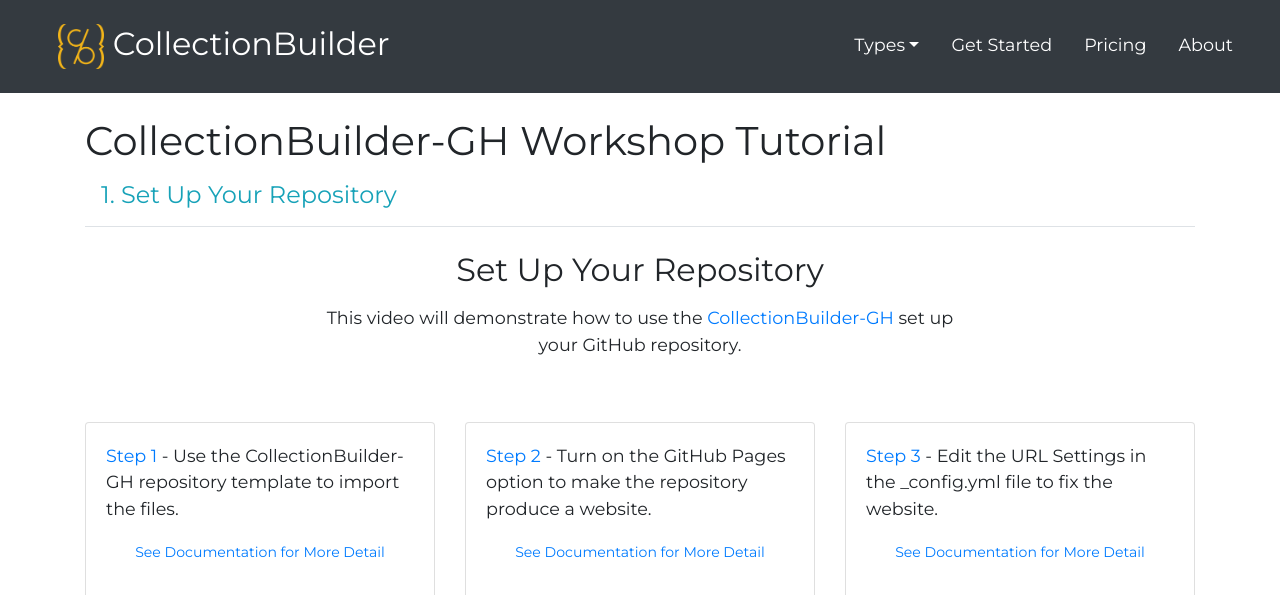
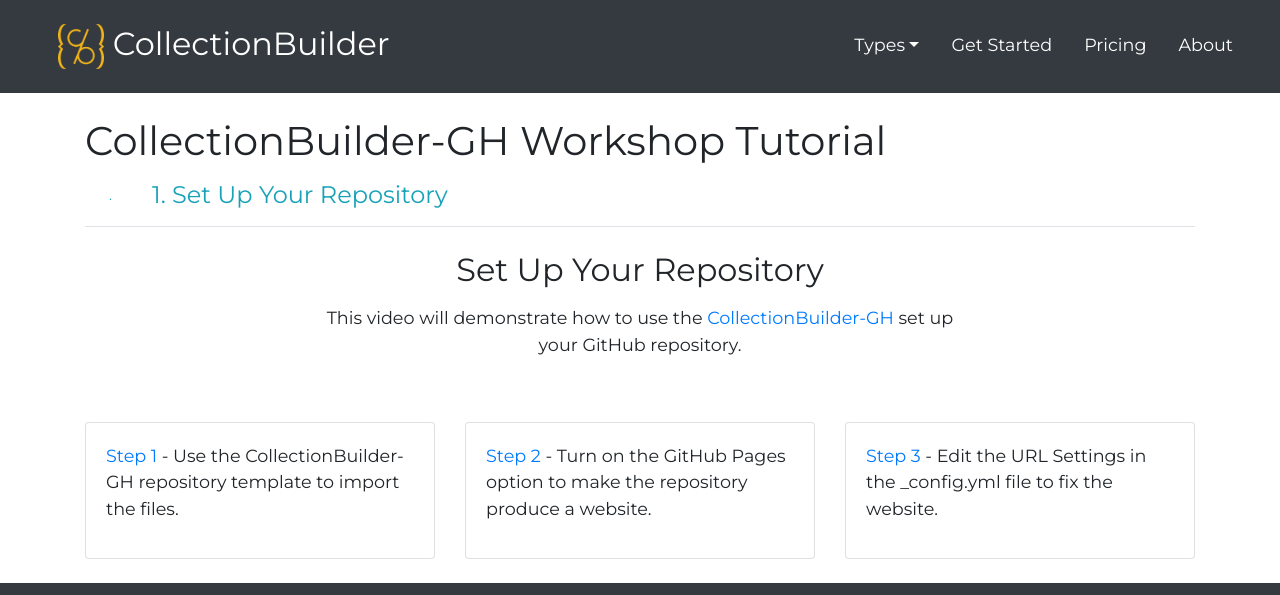
Before and after one commit to CollectionBuilder/collectionbuilder.github.io, a Jekyll site: the page built from _workshop/setuprepo.md, in a window 1280 px wide and 1057 px high, cut to the strip 0-595 px from the top of the window. Built offline with Jekyll 4.4.1, drawn with Linux system fonts in a browser that asks for light colours; comment, search, counter and statistics services are not loaded.

Commit message:
add step 2 edit layout for workshop

```diff
--- a/_layouts/workshop.html
+++ b/_layouts/workshop.html
@@ -18,12 +18,12 @@
     </div>
 
     <div class="row mb-4">
-      {% for note in page.notes %}
+      {% for step in page.steps %}
       <div class="col">
       <div class="card">
       <div class="card-body">
-        <p><a href="#" onclick="seekTo({{note.time}})">Step {{forloop.index}}</a> - {{note.text}}</p>
-        {% if note.doc %}<p class="text-center"><a href="{% if note.doc contains 'http'%}{{note.doc}}{% else %} 'note.doc' | relative_url }}{% endif %}" target="_blank" class="small">See Documentation for More Detail</a></p>
+        <p><a href="#" onclick="seekTo({{note.time}})">Step {{forloop.index}}</a> - {{step.text}}</p>
+        {% if note.doc %}<p class="text-center"><a href="{% if note.doc contains 'http'%}{{step.doc}}{% else %}{{ 'step.doc' | relative_url }}{% endif %}" target="_blank" class="small">See Documentation for More Detail</a></p>
         {%endif%}</div>
       </div></div>{% endfor %}
     </div>
--- a/_workshop/setuprepo.md
+++ b/_workshop/setuprepo.md
@@ -4,7 +4,7 @@
 video: FbWGLFRpAlA
 title: Set Up Your Repository
 overview: "This video will demonstrate how to use the <a href='https://www.github.com/collectionbuilder/collectionbuilder-gh'>CollectionBuilder-GH</a> set up your GitHub repository."
-notes:
+steps:
 - text: Use the CollectionBuilder-GH repository template to import the files.
   time: 0
   doc: /docs/repository.html#create
```
Also changed, not shown: _workshop/preparecollection.md (added, +15 -0 lines).
